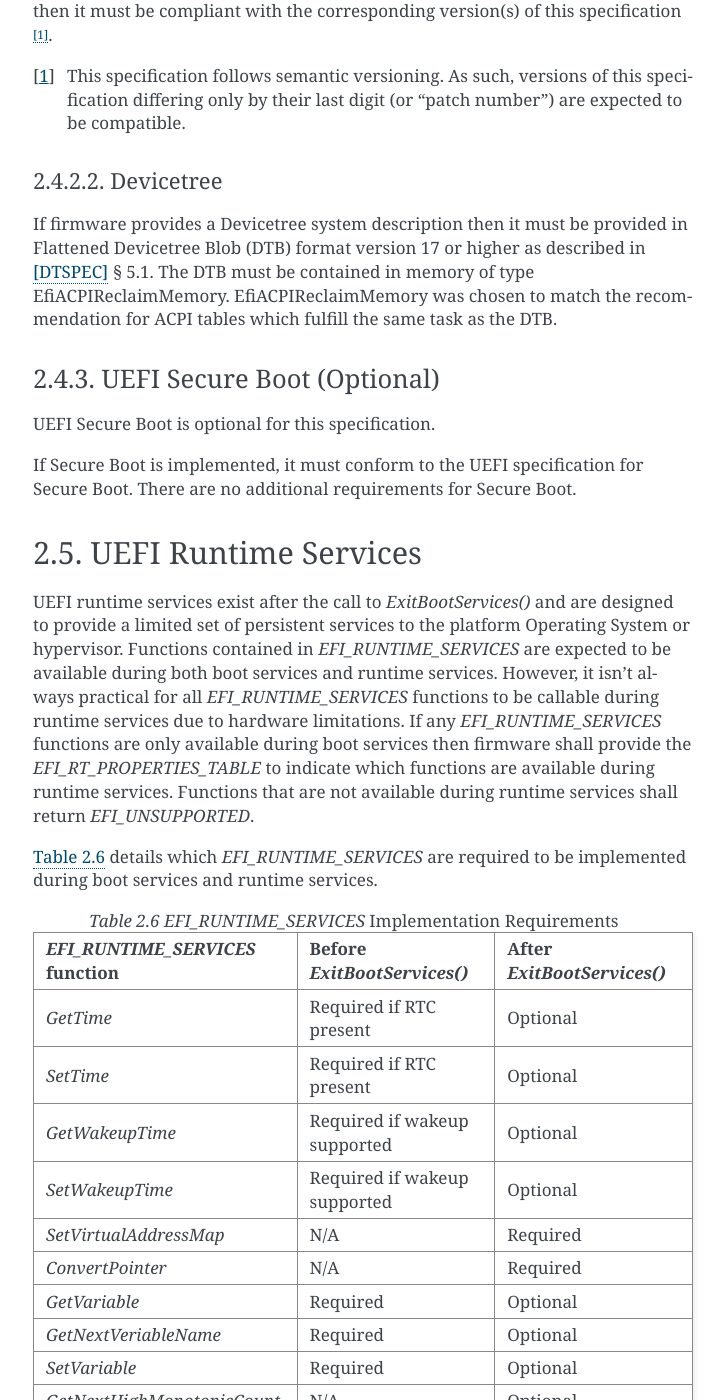
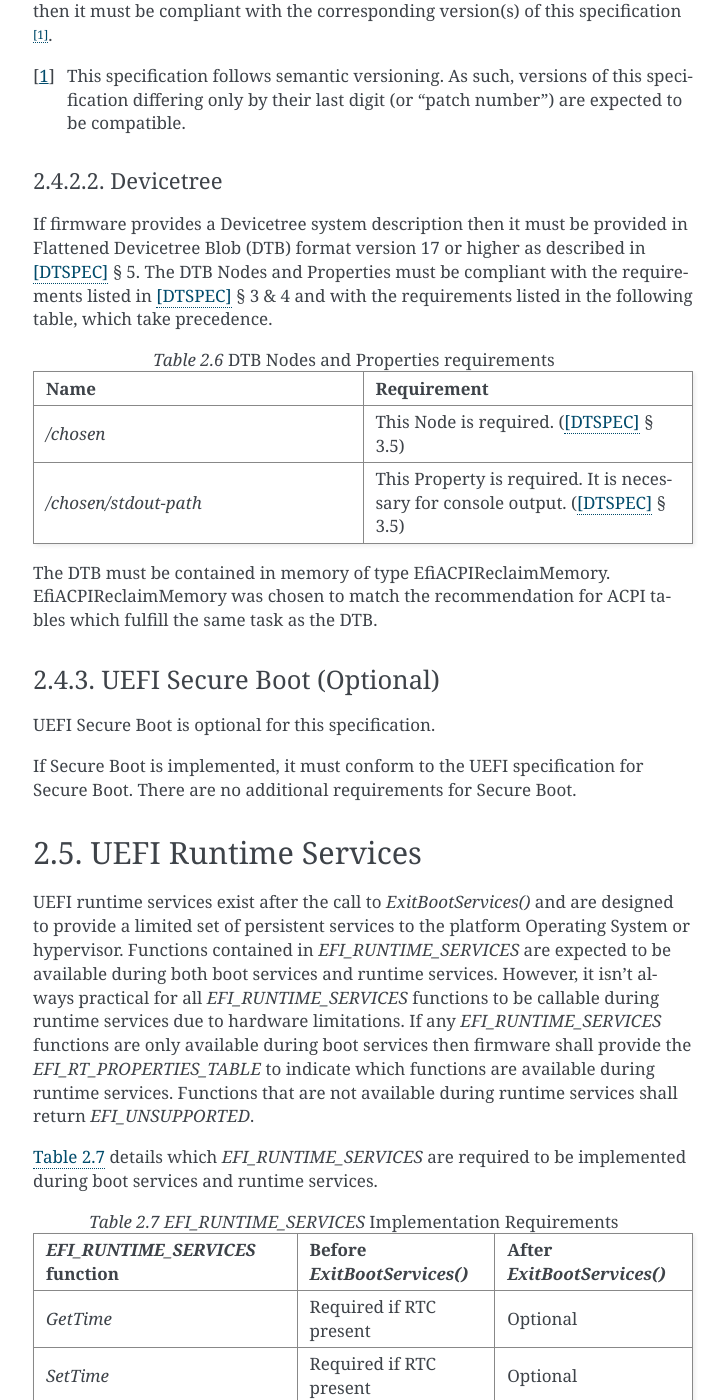
Before and after one commit to ARM-software/ebbr, a Sphinx documentation site: the page built from source/chapter2-uefi.rst, in a window 1280 px wide and 1400 px high, scrolled down 6973 px. Shown: the whole window, without its empty margins (387-1112 px from the left). Built offline with Sphinx 7.4.7, drawn with Linux system fonts in a browser that asks for light colours.

Commit message:
chapter2: add dtb requirements
Clearly mention that the DTB provided as UEFI System Table must be
compliant with the Devicetree specification requirements. Also, add our own
requirements table and require /chosen/stdout-path.

While at it, refine the Devicetree specification DTB format reference.

Signed-off-by: Vincent Stehlé <vincent.stehle@arm.com>

```diff
--- a/source/chapter2-uefi.rst
+++ b/source/chapter2-uefi.rst
@@ -323,7 +323,23 @@ Devicetree
 
 If firmware provides a Devicetree system description then it must be provided
 in Flattened Devicetree Blob (DTB) format version 17 or higher as described in
-[DTSPEC]_ § 5.1.
+[DTSPEC]_ § 5.
+The DTB Nodes and Properties must be compliant with the requirements listed in
+[DTSPEC]_ § 3 & 4 and with the requirements listed in the following table, which
+take precedence.
+
+.. list-table:: DTB Nodes and Properties requirements
+   :widths: 50 50
+   :header-rows: 1
+
+   * - Name
+     - Requirement
+   * - `/chosen`
+     - This Node is required. ([DTSPEC]_ § 3.5)
+   * - `/chosen/stdout-path`
+     - This Property is required. It is necessary for console output.
+       ([DTSPEC]_ § 3.5)
+
 The DTB must be contained in memory of type EfiACPIReclaimMemory.
 EfiACPIReclaimMemory was chosen to match the recommendation for ACPI
 tables which fulfill the same task as the DTB.
```
